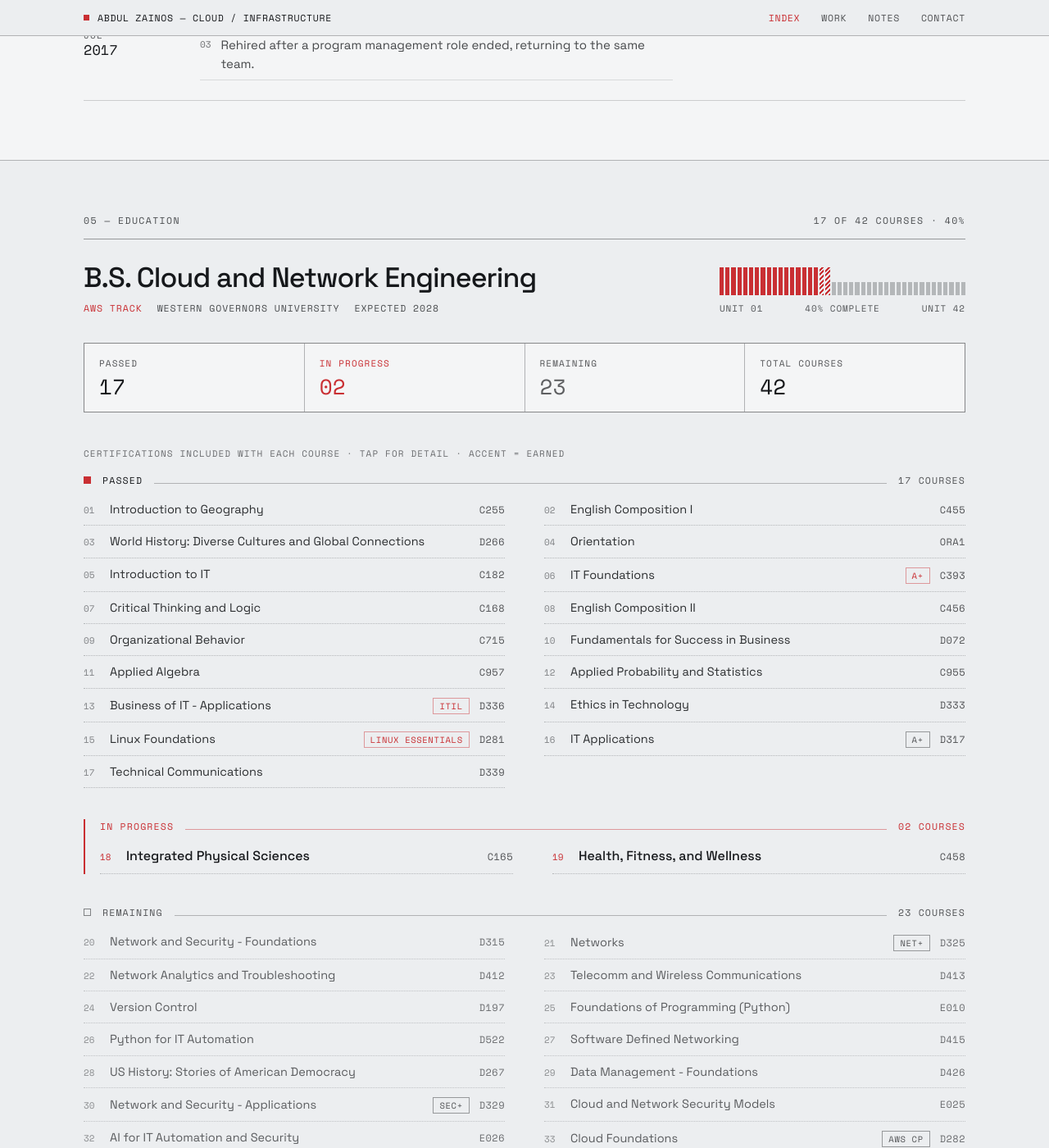
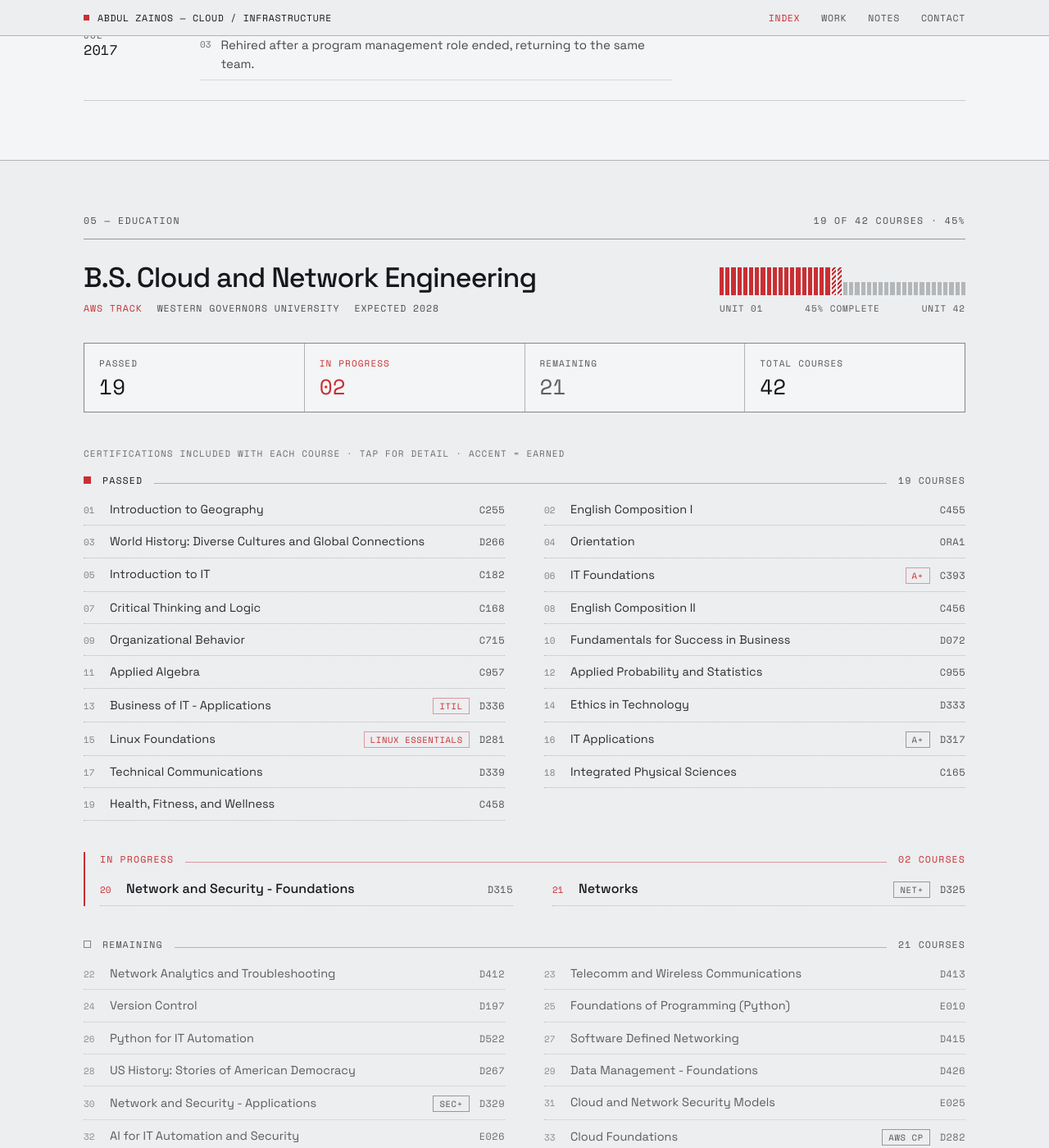
Before and after one commit to zaithekai/zaithekai.github.io, a Jekyll site: the page built from index.html, in a window 1280 px wide and 1400 px high, scrolled down 3728 px. Shown: the whole window at 82% size. Built offline with Jekyll 4.4.1, drawn with Linux system fonts in a browser that asks for light colours.

Commit message:
Mark C165 and C458 passed, move D315 and D325 to in progress
Co-Authored-By: Claude Sonnet 5.5 <noreply@anthropic.com>

```diff
--- a/index.html
+++ b/index.html
@@ -205,7 +205,7 @@ description: >-
 </div>
 
 <div style="max-width:1140px;margin:0 auto;padding:0 32px 88px">
-<div style="display:flex;justify-content:space-between;align-items:baseline;flex-wrap:wrap;gap:10px;font-family:'Space Mono',monospace;font-size:11.5px;letter-spacing:.12em;text-transform:uppercase;color:rgba(var(--ink-rgb),.75);padding-top:64px"><span>05 — Education</span><span>17 of 42 courses · 40%</span></div>
+<div style="display:flex;justify-content:space-between;align-items:baseline;flex-wrap:wrap;gap:10px;font-family:'Space Mono',monospace;font-size:11.5px;letter-spacing:.12em;text-transform:uppercase;color:rgba(var(--ink-rgb),.75);padding-top:64px"><span>05 — Education</span><span>19 of 42 courses · 45%</span></div>
 <div style="border-top:1px solid rgba(var(--ink-rgb),.4);margin-top:14px;padding-top:28px">
 
 <div style="display:flex;flex-wrap:wrap;gap:28px 48px;align-items:flex-end;justify-content:space-between">
@@ -249,6 +249,10 @@ description: >-
 
 <span style="flex:1 1 0;min-width:2px;height:34px;background:var(--accent);display:block"></span>
 
+
+<span style="flex:1 1 0;min-width:2px;height:34px;background:var(--accent);display:block"></span>
+
+<span style="flex:1 1 0;min-width:2px;height:34px;background:var(--accent);display:block"></span>
 
 <span style="flex:1 1 0;min-width:2px;height:34px;background:var(--accent);display:block"></span>
 
@@ -298,25 +302,21 @@ description: >-
 
 <span style="flex:1 1 0;min-width:2px;height:16px;background:rgba(var(--ink-rgb),.26);display:block"></span>
 
-<span style="flex:1 1 0;min-width:2px;height:16px;background:rgba(var(--ink-rgb),.26);display:block"></span>
-
-<span style="flex:1 1 0;min-width:2px;height:16px;background:rgba(var(--ink-rgb),.26);display:block"></span>
-
 </div>
-<div style="display:flex;justify-content:space-between;gap:12px;margin-top:8px;font-size:11px;letter-spacing:.08em;text-transform:uppercase;color:rgba(var(--ink-rgb),.7)"><span>Unit 01</span><span>40% complete</span><span>Unit 42</span></div>
+<div style="display:flex;justify-content:space-between;gap:12px;margin-top:8px;font-size:11px;letter-spacing:.08em;text-transform:uppercase;color:rgba(var(--ink-rgb),.7)"><span>Unit 01</span><span>45% complete</span><span>Unit 42</span></div>
 </div>
 </div>
 
 <div style="display:grid;grid-template-columns:repeat(auto-fit,minmax(min(260px,100%),1fr));gap:1px;background:rgba(var(--ink-rgb),.28);border:1px solid rgba(var(--ink-rgb),.28);margin-top:34px;font-family:'Space Mono',monospace">
-<div style="background:var(--panel);padding:16px 18px"><div style="font-size:11px;letter-spacing:.1em;text-transform:uppercase;color:rgba(var(--ink-rgb),.72)">Passed</div><div style="font-size:26px;line-height:1.1;margin-top:6px">17</div></div>
+<div style="background:var(--panel);padding:16px 18px"><div style="font-size:11px;letter-spacing:.1em;text-transform:uppercase;color:rgba(var(--ink-rgb),.72)">Passed</div><div style="font-size:26px;line-height:1.1;margin-top:6px">19</div></div>
 <div style="background:var(--panel);padding:16px 18px"><div style="font-size:11px;letter-spacing:.1em;text-transform:uppercase;color:var(--accent)">In progress</div><div style="font-size:26px;line-height:1.1;margin-top:6px;color:var(--accent)">02</div></div>
-<div style="background:var(--panel);padding:16px 18px"><div style="font-size:11px;letter-spacing:.1em;text-transform:uppercase;color:rgba(var(--ink-rgb),.72)">Remaining</div><div style="font-size:26px;line-height:1.1;margin-top:6px;color:rgba(var(--ink-rgb),.68)">23</div></div>
+<div style="background:var(--panel);padding:16px 18px"><div style="font-size:11px;letter-spacing:.1em;text-transform:uppercase;color:rgba(var(--ink-rgb),.72)">Remaining</div><div style="font-size:26px;line-height:1.1;margin-top:6px;color:rgba(var(--ink-rgb),.68)">21</div></div>
 <div style="background:var(--panel);padding:16px 18px"><div style="font-size:11px;letter-spacing:.1em;text-transform:uppercase;color:rgba(var(--ink-rgb),.72)">Total courses</div><div style="font-size:26px;line-height:1.1;margin-top:6px">42</div></div>
 </div>
 
 <div style="margin-top:42px">
 <div style="font-family:'Space Mono',monospace;font-size:11px;letter-spacing:.1em;text-transform:uppercase;color:rgba(var(--ink-rgb),.6);margin-bottom:16px">Certifications included with each course · tap for detail · accent = earned</div>
-<div style="display:flex;align-items:baseline;gap:14px;font-family:'Space Mono',monospace;font-size:11.5px;letter-spacing:.1em;text-transform:uppercase"><span style="width:9px;height:9px;background:var(--accent);display:block;flex:none"></span><span>Passed</span><span style="flex:1 1 auto;height:1px;background:rgba(var(--ink-rgb),.28)"></span><span style="color:rgba(var(--ink-rgb),.72)">17 courses</span></div>
+<div style="display:flex;align-items:baseline;gap:14px;font-family:'Space Mono',monospace;font-size:11.5px;letter-spacing:.1em;text-transform:uppercase"><span style="width:9px;height:9px;background:var(--accent);display:block;flex:none"></span><span>Passed</span><span style="flex:1 1 auto;height:1px;background:rgba(var(--ink-rgb),.28)"></span><span style="color:rgba(var(--ink-rgb),.72)">19 courses</span></div>
 <div style="display:grid;grid-template-columns:repeat(auto-fill,minmax(min(340px,100%),1fr));column-gap:48px;margin-top:8px">
 
 <div style="display:flex;align-items:baseline;gap:12px;padding:9px 0;border-bottom:1px dotted rgba(var(--ink-rgb),.26)"><span style="flex:none;font-family:'Space Mono',monospace;font-size:11px;color:rgba(var(--ink-rgb),.5);width:20px">01</span><span style="flex:1 1 auto;min-width:0;font-size:14.5px;line-height:1.4;color:rgba(var(--ink-rgb),.9)">Introduction to Geography</span><span style="flex:none;font-family:'Space Mono',monospace;font-size:12px;letter-spacing:.04em;color:rgba(var(--ink-rgb),.72)">C255</span></div>
@@ -353,6 +353,10 @@ description: >-
 
 <div style="display:flex;align-items:baseline;gap:12px;padding:9px 0;border-bottom:1px dotted rgba(var(--ink-rgb),.26)"><span style="flex:none;font-family:'Space Mono',monospace;font-size:11px;color:rgba(var(--ink-rgb),.5);width:20px">17</span><span style="flex:1 1 auto;min-width:0;font-size:14.5px;line-height:1.4;color:rgba(var(--ink-rgb),.9)">Technical Communications</span><span style="flex:none;font-family:'Space Mono',monospace;font-size:12px;letter-spacing:.04em;color:rgba(var(--ink-rgb),.72)">D339</span></div>
 
+<div style="display:flex;align-items:baseline;gap:12px;padding:9px 0;border-bottom:1px dotted rgba(var(--ink-rgb),.26)"><span style="flex:none;font-family:'Space Mono',monospace;font-size:11px;color:rgba(var(--ink-rgb),.5);width:20px">18</span><span style="flex:1 1 auto;min-width:0;font-size:14.5px;line-height:1.4;color:rgba(var(--ink-rgb),.9)">Integrated Physical Sciences</span><span style="flex:none;font-family:'Space Mono',monospace;font-size:12px;letter-spacing:.04em;color:rgba(var(--ink-rgb),.72)">C165</span></div>
+
+<div style="display:flex;align-items:baseline;gap:12px;padding:9px 0;border-bottom:1px dotted rgba(var(--ink-rgb),.26)"><span style="flex:none;font-family:'Space Mono',monospace;font-size:11px;color:rgba(var(--ink-rgb),.5);width:20px">19</span><span style="flex:1 1 auto;min-width:0;font-size:14.5px;line-height:1.4;color:rgba(var(--ink-rgb),.9)">Health, Fitness, and Wellness</span><span style="flex:none;font-family:'Space Mono',monospace;font-size:12px;letter-spacing:.04em;color:rgba(var(--ink-rgb),.72)">C458</span></div>
+
 </div>
 </div>
 
@@ -360,26 +364,26 @@ description: >-
 <div style="display:flex;align-items:baseline;gap:14px;font-family:'Space Mono',monospace;font-size:11.5px;letter-spacing:.1em;text-transform:uppercase;color:var(--accent)"><span>In progress</span><span style="flex:1 1 auto;height:1px;background:var(--accent-soft)"></span><span>02 courses</span></div>
 <div style="display:grid;grid-template-columns:repeat(auto-fill,minmax(min(340px,100%),1fr));column-gap:48px;margin-top:8px">
 
+<div style="display:flex;align-items:baseline;gap:12px;padding:9px 0;border-bottom:1px dotted rgba(var(--ink-rgb),.26)"><span style="flex:none;font-family:'Space Mono',monospace;font-size:11px;color:var(--accent);width:20px">20</span><span style="flex:1 1 auto;min-width:0;font-size:16px;font-weight:500;line-height:1.4">Network and Security - Foundations</span><span style="flex:none;font-family:'Space Mono',monospace;font-size:12px;letter-spacing:.04em;color:rgba(var(--ink-rgb),.72)">D315</span></div>
+
+<div style="display:flex;align-items:baseline;gap:12px;padding:9px 0;border-bottom:1px dotted rgba(var(--ink-rgb),.26)"><span style="flex:none;font-family:'Space Mono',monospace;font-size:11px;color:var(--accent);width:20px">21</span><span style="flex:1 1 auto;min-width:0;font-size:16px;font-weight:500;line-height:1.4">Networks</span><span class="cert"><button type="button" class="cert-pill" aria-expanded="false" aria-describedby="cert-d325">Net+</button><span class="cert-tray" id="cert-d325" role="tooltip">CompTIA Network+ · Included with course</span></span><span style="flex:none;font-family:'Space Mono',monospace;font-size:12px;letter-spacing:.04em;color:rgba(var(--ink-rgb),.72)">D325</span></div>
 
 
-<div style="display:flex;align-items:baseline;gap:12px;padding:9px 0;border-bottom:1px dotted rgba(var(--ink-rgb),.26)"><span style="flex:none;font-family:'Space Mono',monospace;font-size:11px;color:var(--accent);width:20px">18</span><span style="flex:1 1 auto;min-width:0;font-size:16px;font-weight:500;line-height:1.4">Integrated Physical Sciences</span><span style="flex:none;font-family:'Space Mono',monospace;font-size:12px;letter-spacing:.04em;color:rgba(var(--ink-rgb),.72)">C165</span></div>
 
-<div style="display:flex;align-items:baseline;gap:12px;padding:9px 0;border-bottom:1px dotted rgba(var(--ink-rgb),.26)"><span style="flex:none;font-family:'Space Mono',monospace;font-size:11px;color:var(--accent);width:20px">19</span><span style="flex:1 1 auto;min-width:0;font-size:16px;font-weight:500;line-height:1.4">Health, Fitness, and Wellness</span><span style="flex:none;font-family:'Space Mono',monospace;font-size:12px;letter-spacing:.04em;color:rgba(var(--ink-rgb),.72)">C458</span></div>
+
 
 </div>
 </div>
 
 <div style="margin-top:38px">
-<div style="display:flex;align-items:baseline;gap:14px;font-family:'Space Mono',monospace;font-size:11.5px;letter-spacing:.1em;text-transform:uppercase;color:rgba(var(--ink-rgb),.72)"><span style="width:9px;height:9px;border:1px solid rgba(var(--ink-rgb),.5);display:block;flex:none"></span><span>Remaining</span><span style="flex:1 1 auto;height:1px;background:rgba(var(--ink-rgb),.28)"></span><span>23 courses</span></div>
+<div style="display:flex;align-items:baseline;gap:14px;font-family:'Space Mono',monospace;font-size:11.5px;letter-spacing:.1em;text-transform:uppercase;color:rgba(var(--ink-rgb),.72)"><span style="width:9px;height:9px;border:1px solid rgba(var(--ink-rgb),.5);display:block;flex:none"></span><span>Remaining</span><span style="flex:1 1 auto;height:1px;background:rgba(var(--ink-rgb),.28)"></span><span>21 courses</span></div>
 <div style="display:grid;grid-template-columns:repeat(auto-fill,minmax(min(340px,100%),1fr));column-gap:48px;margin-top:8px">
 
 
 
 
 
-<div style="display:flex;align-items:baseline;gap:12px;padding:9px 0;border-bottom:1px dotted rgba(var(--ink-rgb),.2)"><span style="flex:none;font-family:'Space Mono',monospace;font-size:11px;color:rgba(var(--ink-rgb),.45);width:20px">20</span><span style="flex:1 1 auto;min-width:0;font-size:14.5px;line-height:1.4;color:rgba(var(--ink-rgb),.68)">Network and Security - Foundations</span><span style="flex:none;font-family:'Space Mono',monospace;font-size:12px;letter-spacing:.04em;color:rgba(var(--ink-rgb),.6)">D315</span></div>
 
-<div style="display:flex;align-items:baseline;gap:12px;padding:9px 0;border-bottom:1px dotted rgba(var(--ink-rgb),.2)"><span style="flex:none;font-family:'Space Mono',monospace;font-size:11px;color:rgba(var(--ink-rgb),.45);width:20px">21</span><span style="flex:1 1 auto;min-width:0;font-size:14.5px;line-height:1.4;color:rgba(var(--ink-rgb),.68)">Networks</span><span class="cert"><button type="button" class="cert-pill" aria-expanded="false" aria-describedby="cert-d325">Net+</button><span class="cert-tray" id="cert-d325" role="tooltip">CompTIA Network+ · Included with course</span></span><span style="flex:none;font-family:'Space Mono',monospace;font-size:12px;letter-spacing:.04em;color:rgba(var(--ink-rgb),.6)">D325</span></div>
 
 <div style="display:flex;align-items:baseline;gap:12px;padding:9px 0;border-bottom:1px dotted rgba(var(--ink-rgb),.2)"><span style="flex:none;font-family:'Space Mono',monospace;font-size:11px;color:rgba(var(--ink-rgb),.45);width:20px">22</span><span style="flex:1 1 auto;min-width:0;font-size:14.5px;line-height:1.4;color:rgba(var(--ink-rgb),.68)">Network Analytics and Troubleshooting</span><span style="flex:none;font-family:'Space Mono',monospace;font-size:12px;letter-spacing:.04em;color:rgba(var(--ink-rgb),.6)">D412</span></div>
 
```
